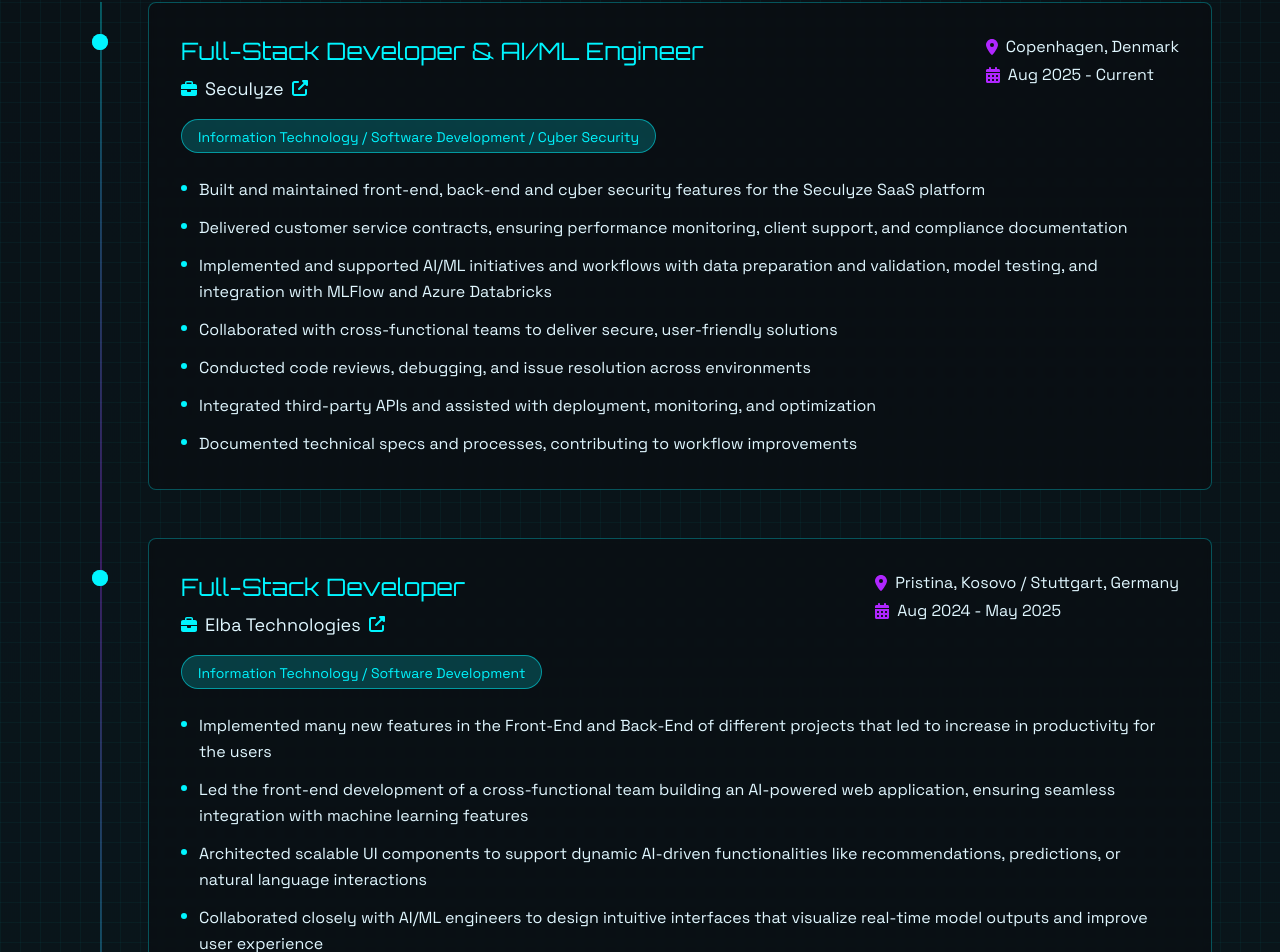
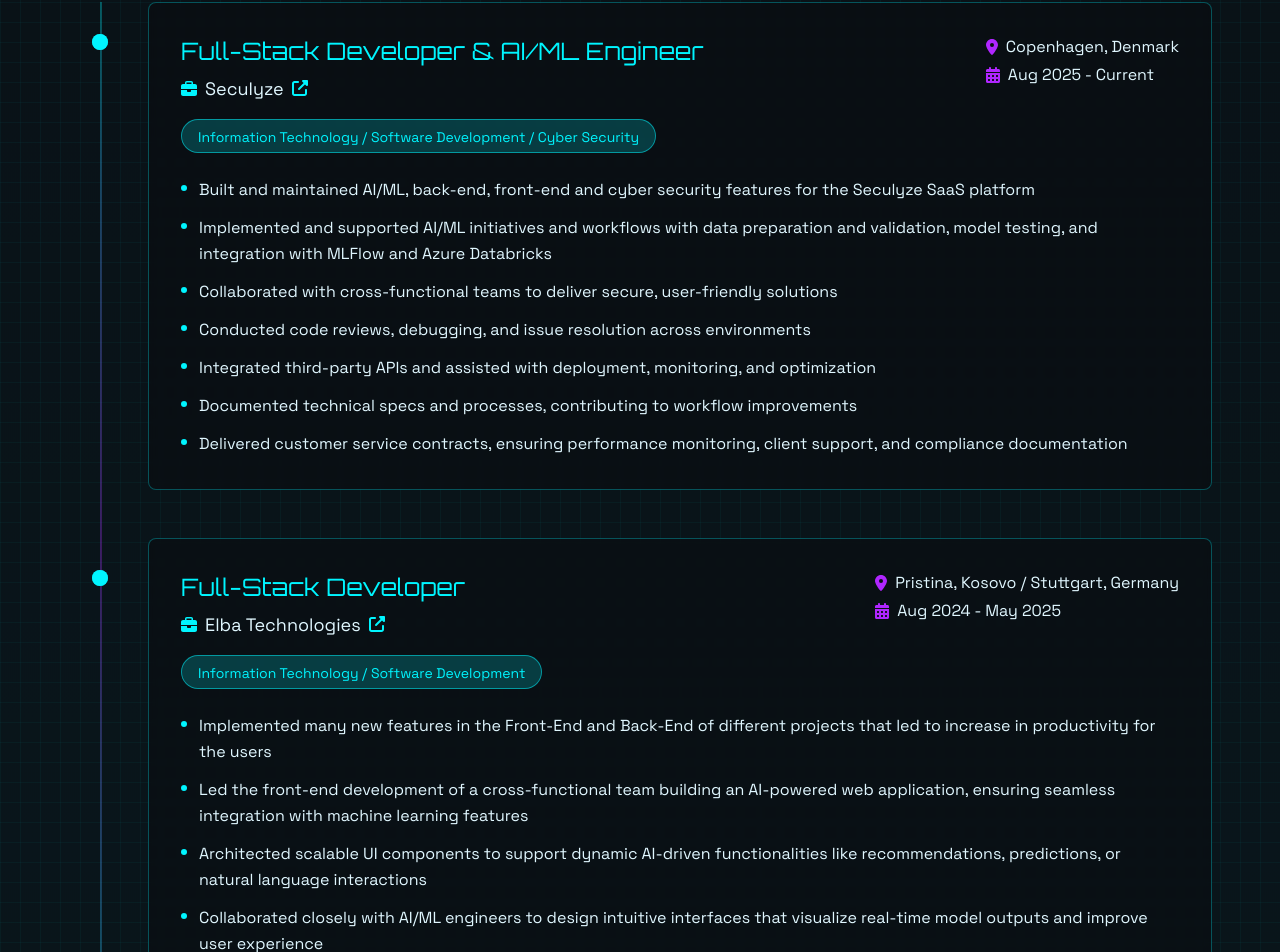
Before and after one commit to RinorRexhaj/Portfolio, a React (Vite) app: page / in a window 1280 px wide. Shown: the part 938-1890 px from the top of the page. Built offline with nearby package versions, Linux system fonts and the light colour scheme.

Commit message:
Update experience responsibilities to include AI/ML features and improve clarity

```diff
--- a/src/components/Experience.tsx
+++ b/src/components/Experience.tsx
@@ -17,13 +17,13 @@
     website: "https://seculyze.com",
     sector: "Information Technology / Software Development / Cyber Security",
     responsibilities: [
-      "Built and maintained front-end, back-end and cyber security features for the Seculyze SaaS platform",
-      "Delivered customer service contracts, ensuring performance monitoring, client support, and compliance documentation",
+      "Built and maintained AI/ML, back-end, front-end and cyber security features for the Seculyze SaaS platform",
       "Implemented and supported AI/ML initiatives and workflows with data preparation and validation, model testing, and integration with MLFlow and Azure Databricks",
       "Collaborated with cross-functional teams to deliver secure, user-friendly solutions",
       "Conducted code reviews, debugging, and issue resolution across environments",
       "Integrated third-party APIs and assisted with deployment, monitoring, and optimization",
       "Documented technical specs and processes, contributing to workflow improvements",
+      "Delivered customer service contracts, ensuring performance monitoring, client support, and compliance documentation",
     ],
   },
   {
```
